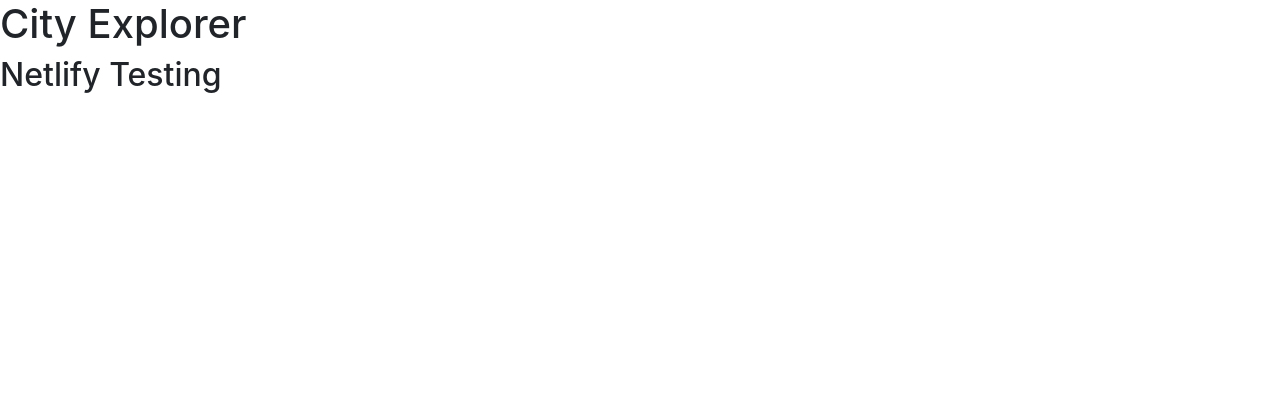
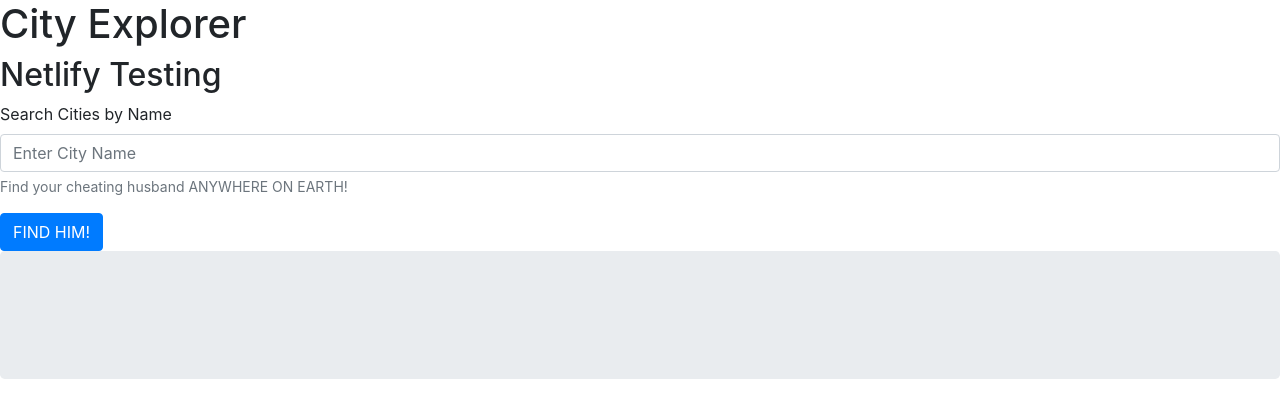
Before and after one commit to plaurion1989/city-explorer, a React (Create React App) app: page / in a window 1280 px wide. Shown: the top 418 px of the page. Built offline with nearby package versions, Linux system fonts and the light colour scheme.

Commit message:
connected locationIQ and rendering location data in a jumbotron

```diff
--- a/src/App.js
+++ b/src/App.js
@@ -1,14 +1,37 @@
+import axios from 'axios';
 import React from 'react';
 import './App.css';
+import MyForm from './MyForm.js';
+import Jumbotron from 'react-bootstrap/Jumbotron';
 
 
 class App extends React.Component {
+  constructor(props) {
+    super(props);
+    this.state = {
+      location: {},
+    }
+  }
+  getLocationData = async (location) => {
 
+    console.log(location);
+
+    let locationData = await axios.get(`https://us1.locationiq.com/v1/search.php?key=${process.env.REACT_APP_LOCATIONIQ_KEY}&q=${location}&format=json`);
+
+    console.log(locationData);
+
+    this.setState({
+      location: locationData.data[0]
+    })
+  }
   render() {
     return (
       <>
-      <h1>City Explorer</h1>
-      <h2>Netlify Testing</h2>
+        <h1>City Explorer</h1>
+        <h2>Netlify Testing</h2>
+        <MyForm getLocationData={this.getLocationData} />
+        <Jumbotron>{this.state.location.display_name?<><h3>{this.state.location.display_name}</h3>
+        <p>Latitude:{this.state.location.lat}, Longitude:{this.state.location.lon}</p></>:''}</Jumbotron>
       </>
     )
   }
--- /dev/null
+++ b/src/MyForm.js
@@ -0,0 +1,30 @@
+import React from 'react';
+import Form from 'react-bootstrap/Form';
+import Button from 'react-bootstrap/Button';
+class MyForm extends React.Component {
+
+  formSubmit = e => {
+    e.preventDefault();
+    this.props.getLocationData(e.target.location.value)
+  }
+  render() {
+    return (
+      <>
+        <Form onSubmit={this.formSubmit}>
+          <Form.Group controlId="location">
+            <Form.Label>Search Cities by Name</Form.Label>
+            <Form.Control placeholder="Enter City Name" />
+            <Form.Text className="text-muted">
+              Find your cheating husband ANYWHERE ON EARTH!
+            </Form.Text>
+          </Form.Group>
+          <Button variant="primary" type="submit">
+            FIND HIM!
+          </Button>
+        </Form>
+      </>
+    )
+  }
+}
+
+export default MyForm;
```
